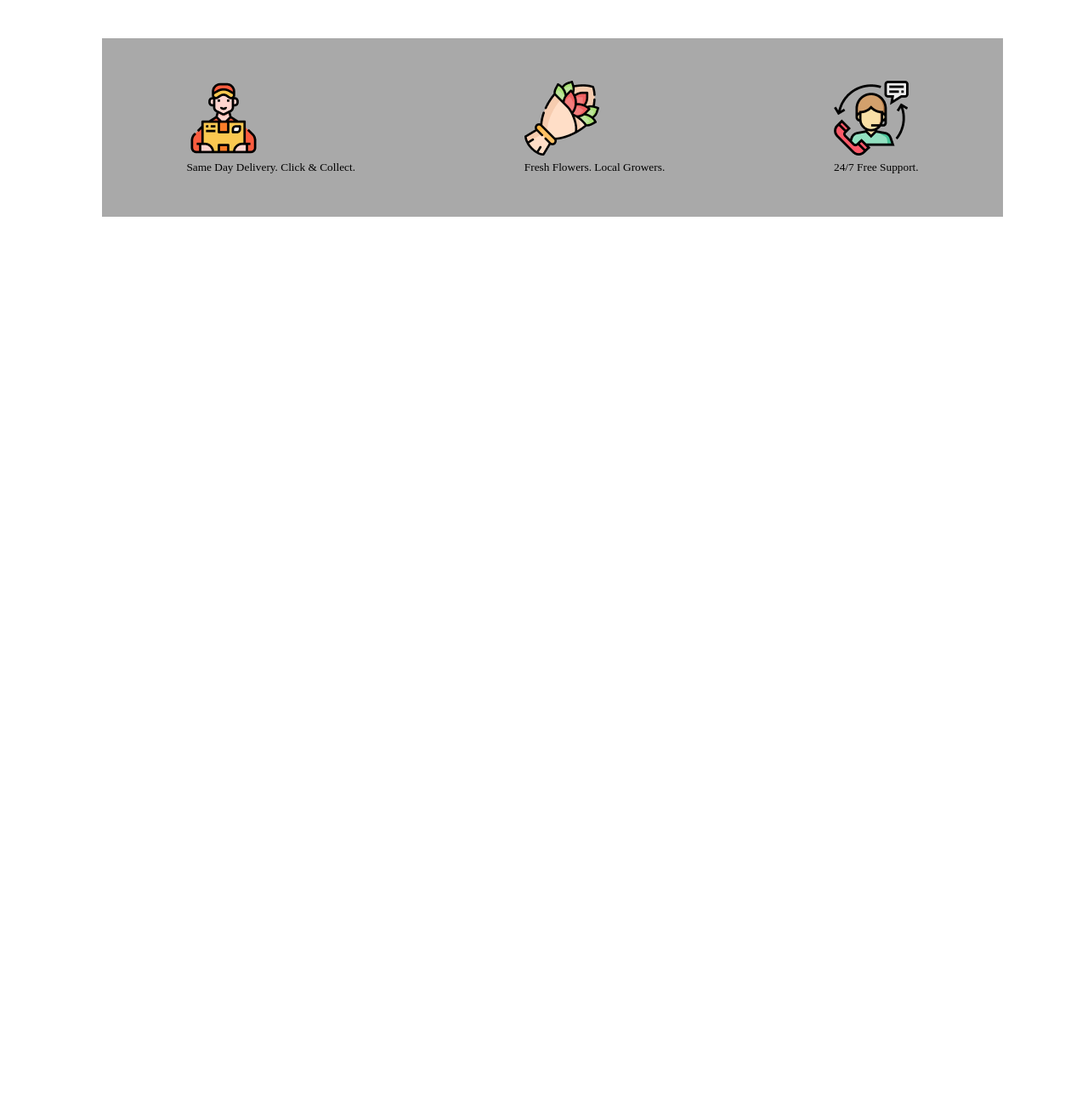
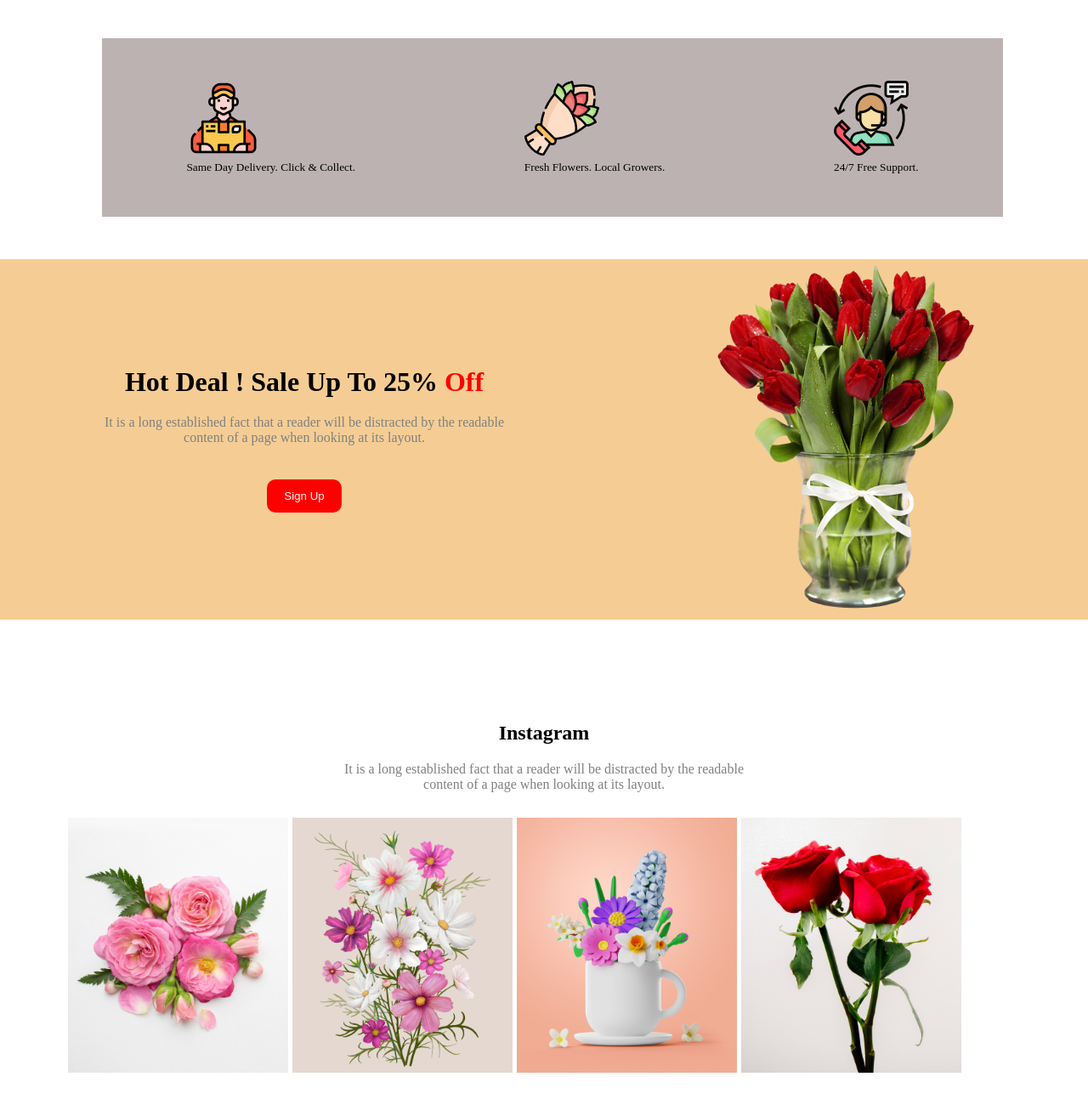
Before and after one commit to Tawkir711/flower-shop-website, a plain HTML site: page flower-shop-assignment-main/index.html in a window 1280 px wide. Shown: the part 1248-2548 px from the top of the page at 85% size. Before the commit the page ends 1503 px from the top, so only its background shows below. Drawn offline with Linux system fonts and the light colour scheme.

Commit message:
added main,sectionn , div

```diff
--- a/flower-shop-assignment-main/index.html
+++ b/flower-shop-assignment-main/index.html
@@ -53,15 +53,40 @@
                 <img  src="./Flower Asset/Group 59.png" alt="">
                 <p><small>24/7 Free Support.</small></p>
             </div>
-
-
-            </div>
-
         </div>
 
     </header>
     <main>
+        <div class="container">
+            <div >
+                <h1>Hot Deal ! Sale Up To 25% <span class="bgm">Off</span></h1>
+                <p class="para">It is a long established fact that a reader will be distracted by the readable <br>content of a page when looking at its layout.</p>
+                <button class="btn">Sign Up</button>
+            </div>
+            <div>
+                <img class="" src="./Flower Asset/pngwing 8.png" alt="">
+            </div>
+        </div>
+        <section>
+            <div>
+                <h1 class="hd">Instagram</h1>
+                <p class="para">It is a long established fact that a reader will be distracted by the readable <br>content of a page when looking at its layout.</p>
+            </div>
+            <div class="img">
+                <img src="./Flower Asset/Flower 01.png" alt="">
+                <img src="./Flower Asset/Rectangle 4.png" alt="">
+                <img src="./Flower Asset/Rectangle 5.png" alt="">
+                <img src="./Flower Asset/Rectangle 6.png" alt="">
+            </div>
+        </section>
+        <section>
+            <div class="bkgi">
 
+                <!-- <img  src="./Flower Asset/Rectangle 9.png" alt="">
+                    <h1 class="hd">Get The Latest Deals</h1>
+                <p class="para">$30 coupon for first shopping</p> -->
+            </div>
+        </section>
     </main>
     <footer>
 
--- a/flower-shop-assignment-main/styles/index.css
+++ b/flower-shop-assignment-main/styles/index.css
@@ -48,7 +48,7 @@ heading style
 img style
 */
 .yellow{
-    background-color: aqua;
+    background-color: rgb(84, 201, 201);
     border-radius: 200px 200px 0px 0px;
 
 }
@@ -72,10 +72,41 @@ box item style
 .box{
     display: flex;
     justify-content: space-around;
-    background-color: darkgray;
+    background-color: rgb(189, 178, 178);
     margin-left: 120px;
     margin-right: 100px;
     margin-top: 60px;
     padding-top: 50px;
     padding-bottom: 50px;
 }
+
+.container{
+    background-color: rgb(245, 205, 148);
+    text-align: center;
+    display: flex;
+    align-items: center;
+    justify-content: space-around;
+    margin-top: 50px;
+}
+/* span color */
+.bgm{
+    color: red;
+}
+/*
+img add
+*/
+.img{
+    display: flex;
+    justify-content: space-between;
+    gap: 5px;
+    width: 200px;
+    height: 300px;
+    margin-left: 80px;
+    margin-top: 30px;
+}
+/*
+backgroun img add
+*/
+.bkgi{
+    margin-top: 90px;
+}
```
